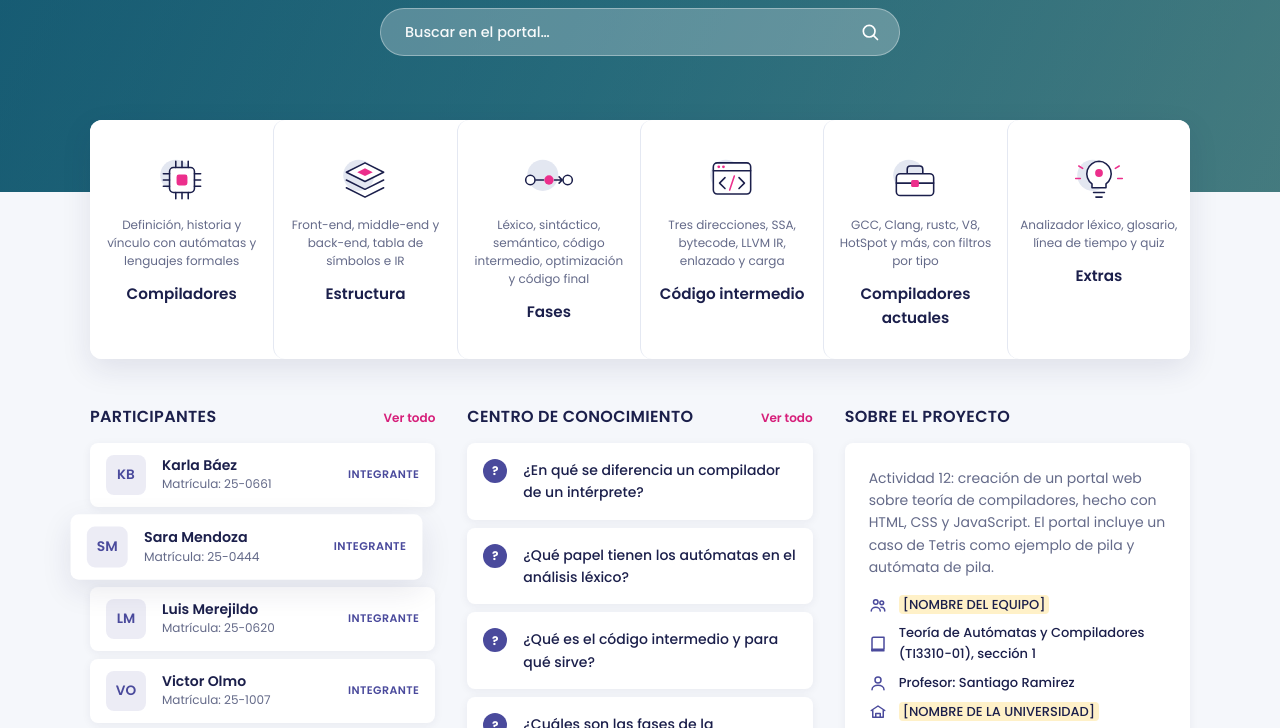
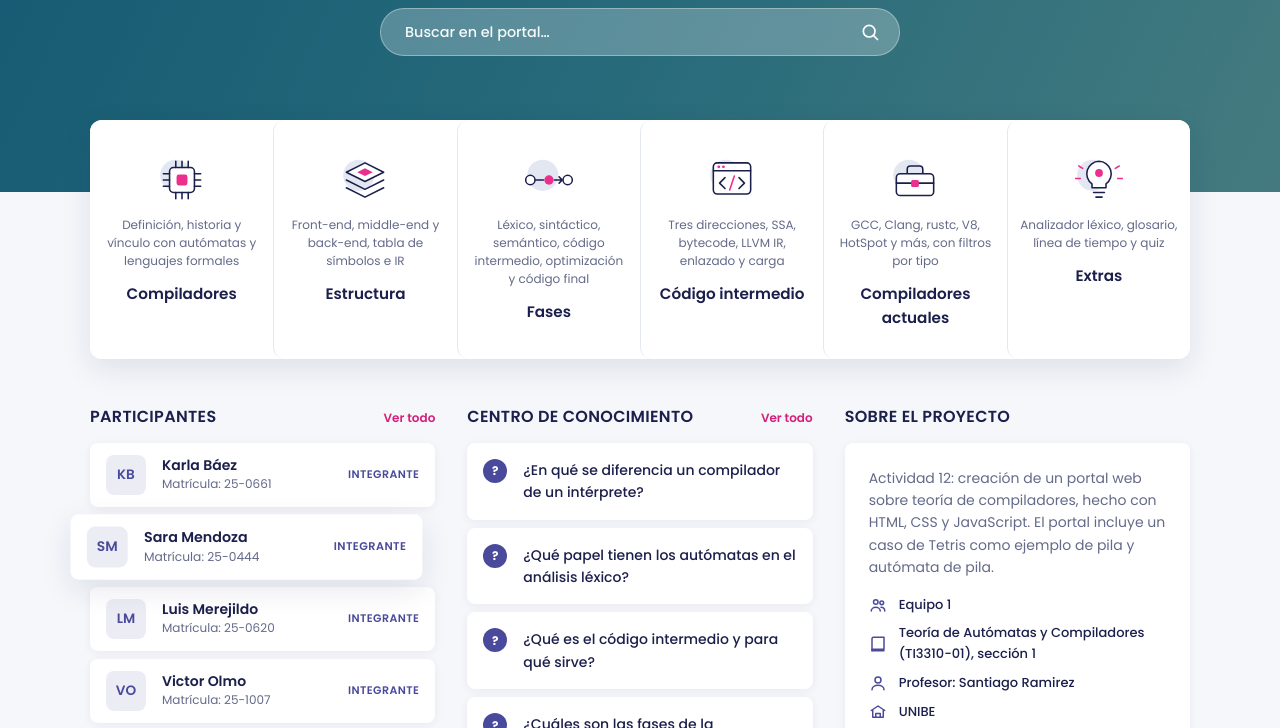
Before and after one commit to Karlamaila/portal-teoria-compiladores, a plain HTML site: page index.html in a window 1280 px wide. Shown: the part 220-948 px from the top of the page. Drawn offline with Linux system fonts and the light colour scheme.

Commit message:
docs: completar equipo (Equipo 1) y universidad (UNIBE)

```diff
--- a/index.html
+++ b/index.html
@@ -1,9 +1,7 @@
 <!--
   ======================= DATOS POR RELLENAR (buscar con Ctrl+F) =======================
-  Los datos del equipo, la sección, el profesor y la fecha de entrega ya están completos.
-  Quedan estos marcadores, fáciles de buscar y reemplazar en todo el proyecto:
-    [NOMBRE DEL EQUIPO]          -> aquí en index.html (tarjeta "Sobre el proyecto")
-    [NOMBRE DE LA UNIVERSIDAD]   -> aquí en index.html (tarjeta "Sobre el proyecto")
+  Ya están completos: integrantes, matrículas, equipo, universidad, sección, profesor y fecha de entrega.
+  Queda un solo marcador, fácil de buscar y reemplazar en todo el proyecto:
     [FECHA DE CONSULTA]          -> referencias.html (nota sobre la fecha de consulta)
   Las tarjetas de participantes se pueden duplicar o borrar (están marcadas con comentarios).
   Las iniciales de los avatares se generan solas en JavaScript a partir del nombre.
@@ -56,7 +54,7 @@
       </div>
     </header>
     <div class="container hero__content">
-      <h1 class="hero__greeting">Bienvenidos,<span class="hero__subgreeting" style="display:block">al Portal de Teoría de Compiladores</span></h1>
+      <h1 class="hero__greeting">Bienvenidos, <span class="hero__subgreeting" style="display:block">al Portal de Teoría de Compiladores</span></h1>
       <div class="search" role="search">
         <label class="visually-hidden" for="global-search">Buscar en el portal</label>
         <div class="search__field">
@@ -161,10 +159,10 @@
           <div class="about">
             <p>Actividad 12: creación de un portal web sobre teoría de compiladores, hecho con HTML, CSS y JavaScript. El portal incluye un caso de Tetris como ejemplo de pila y autómata de pila.</p>
             <ul class="about__rows">
-              <li><svg viewBox="0 0 24 24" aria-hidden="true" focusable="false" ><circle cx="9" cy="8" r="3"/><path d="M3 20c0-3 3-5 6-5s6 2 6 5"/><circle cx="17" cy="9" r="2.5"/><path d="M16 15c3 0 5 2 5 5"/></svg><span><span class="ph">[NOMBRE DEL EQUIPO]</span></span></li>
+              <li><svg viewBox="0 0 24 24" aria-hidden="true" focusable="false" ><circle cx="9" cy="8" r="3"/><path d="M3 20c0-3 3-5 6-5s6 2 6 5"/><circle cx="17" cy="9" r="2.5"/><path d="M16 15c3 0 5 2 5 5"/></svg><span>Equipo 1</span></li>
               <li><svg viewBox="0 0 24 24" aria-hidden="true" focusable="false" ><path d="M4 5a2 2 0 0 1 2-2h14v16H6a2 2 0 0 0-2 2Z"/><path d="M4 19v2h16"/></svg><span>Teoría de Autómatas y Compiladores (TI3310-01), sección 1</span></li>
               <li><svg viewBox="0 0 24 24" aria-hidden="true" focusable="false" ><circle cx="12" cy="8" r="4"/><path d="M4 21c0-4 4-6 8-6s8 2 8 6"/></svg><span>Profesor: Santiago Ramirez</span></li>
-              <li><svg viewBox="0 0 24 24" aria-hidden="true" focusable="false" ><path d="m3 10 9-6 9 6"/><path d="M5 10v9h14v-9M9 19v-5h6v5"/></svg><span><span class="ph">[NOMBRE DE LA UNIVERSIDAD]</span></span></li>
+              <li><svg viewBox="0 0 24 24" aria-hidden="true" focusable="false" ><path d="m3 10 9-6 9 6"/><path d="M5 10v9h14v-9M9 19v-5h6v5"/></svg><span>UNIBE</span></li>
               <li><svg viewBox="0 0 24 24" aria-hidden="true" focusable="false" ><rect x="4" y="5" width="16" height="16" rx="2"/><path d="M4 10h16M8 3v4M16 3v4"/></svg><span>Entrega: 17/11/2026</span></li>
             </ul>
             <a class="btn" href="referencias.html">Ver referencias</a>
```
Also changed, not shown: 1 other file.
